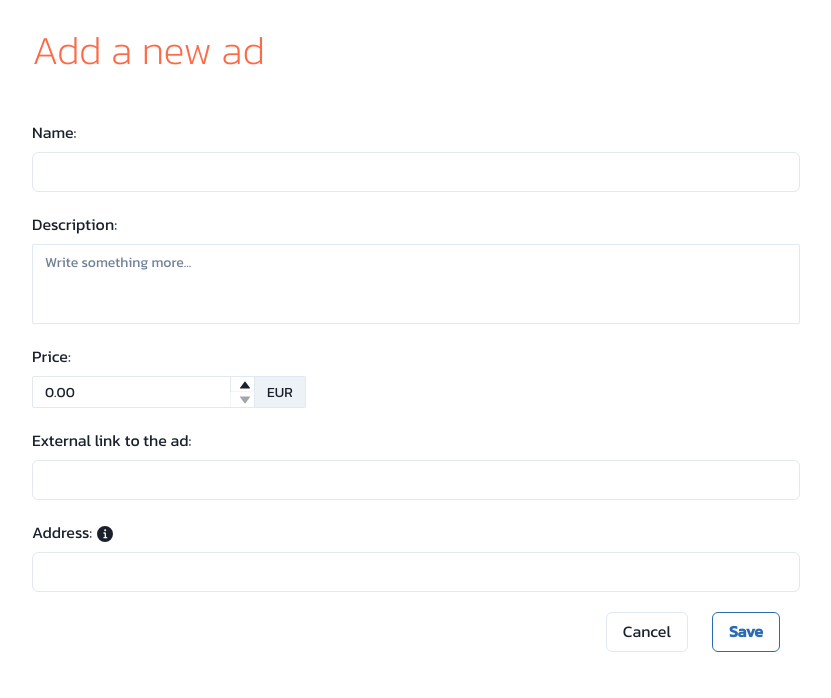
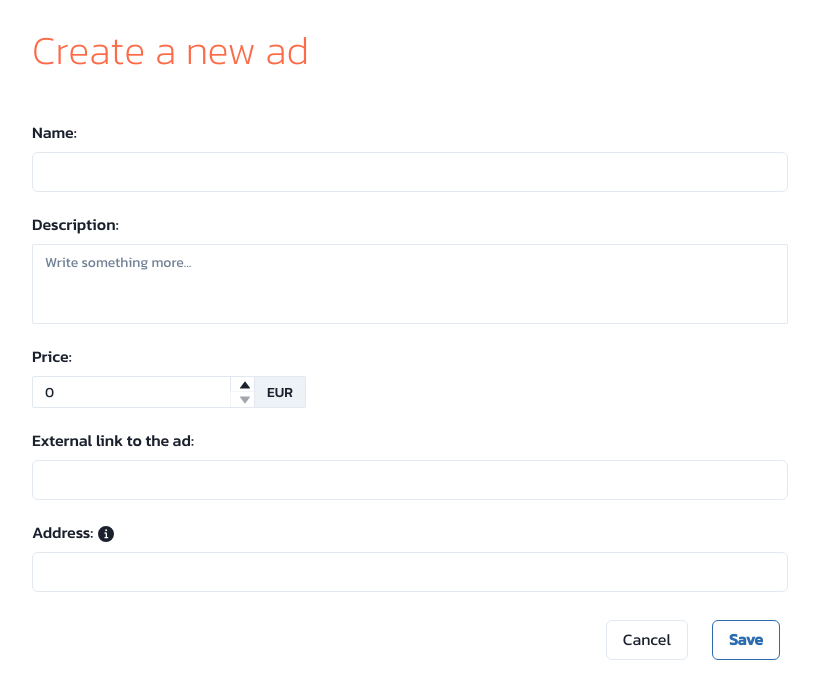
Before and after one commit to madradeus/mega-ads-front, a React (Create React App) app: page /add in a window 1280 px wide. Shown: the top 698 px of the page, without its empty margins (224-1055 px from the left). Built offline with nearby package versions, Linux system fonts and the light colour scheme.

Commit message:
Added creating new Ad handling and app routing

```diff
--- a/src/App.tsx
+++ b/src/App.tsx
@@ -15,7 +15,7 @@ export function App() {
             setNameToSearch,
         }}>
             <Routes>
-                <Route path="/" element={<MainView/>}/>
+                <Route path="/:lat?/:lon?/:zoom?" element={<MainView/>}/>
                 <Route path="/add" element={<AddFormView/>}/>
             </Routes>
 
--- a/src/components/AddForm/AddForm.tsx
+++ b/src/components/AddForm/AddForm.tsx
@@ -4,6 +4,8 @@ import "./AddForm.css"
 import {
     Button,
     ButtonGroup,
+    FormControl,
+    FormLabel,
     Input,
     InputGroup,
     InputRightAddon,
@@ -14,10 +16,13 @@ import {
     NumberInputStepper,
     Text,
     Textarea,
-    Tooltip
+    Tooltip,
+    useToast
 } from "@chakra-ui/react";
 import { InfoIcon } from "@chakra-ui/icons";
 import { Loader } from "../common/Loader/Loader";
+import { api } from "../../lib/api";
+import { getLocationInfo } from "../../utils/getLocationInfo";
 
 export const AddForm = () => {
 
@@ -29,21 +34,47 @@ export const AddForm = () => {
         address: ''
     });
     const [loading, setLoading] = useState(false);
-
     const navigate = useNavigate();
+    const toast = useToast()
 
 
     const handleFormValues = (e: ChangeEvent<HTMLInputElement | HTMLTextAreaElement>) => {
         setFormValues(prevState => ({
             ...prevState,
-            [e.target.name]: e.target.value,
+            [e.target.name]: e.target.name === 'price' ? Number(e.target.value) : e.target.value,
         }))
     }
 
     const handleSaveAd = async (e: SyntheticEvent) => {
-        e.preventDefault()
-        console.log('click')
-        navigate('/')
+        setLoading(true);
+        e.preventDefault();
+        try {
+            const geoLocation = await getLocationInfo(formValues.address);
+            await api.insert({
+                ...formValues,
+                lon: Number(geoLocation.lon),
+                lat: Number(geoLocation.lat),
+            })
+            toast({
+                position: "top-right",
+                title: 'Ad created.',
+                description: "We've created your ad for you.",
+                status: 'success',
+                duration: 3000,
+            })
+            navigate(`/${geoLocation.lat}/${geoLocation.lon}/18`);
+        } catch (e: any) {
+            setLoading(false)
+            toast({
+                position: "top-right",
+                title: 'Error',
+                description: e.message,
+                status: 'error',
+                duration: 3000,
+            })
+        } finally {
+            setLoading(false);
+        }
     }
 
     if ( loading ) {
@@ -53,13 +84,16 @@ export const AddForm = () => {
     return (
         <div className="form-container">
             <form className="form" onSubmit={handleSaveAd}>
-                <h1 className="title">Add a new ad</h1>
-                <label>
-                    <Text mb='8px'>Name:</Text>
-                    <Input required variant='outline' name="name" value={formValues.name}
-                           onChange={handleFormValues}/>
-                </label>
-                <label>
+                <h1 className="title">Create a new ad</h1>
+                <FormControl isInvalid={!formValues.name && formValues.name !== ''}>
+                    <FormLabel>
+                        <Text mb='8px'>Name:</Text>
+                        <Input required variant='outline' name="name" value={formValues.name}
+                               onChange={handleFormValues}/>
+                    </FormLabel>
+                </FormControl>
+
+                <FormLabel>
                     <Text mb='8px'>Description:</Text>
                     <Textarea
                         name="description"
@@ -69,13 +103,17 @@ export const AddForm = () => {
                         placeholder='Write something more...'
                         size='sm'
                     />
-                </label>
-                <label>
+                </FormLabel>
+                <FormLabel>
                     <Text mb='8px'>Price:</Text>
                     <InputGroup size='sm'>
-                        <NumberInput precision={2} step={1.0} min={0} defaultValue={0.00}>
-                            <NumberInputField required name='price' value={formValues.price}
-                                              onChange={handleFormValues}/>
+                        <NumberInput precision={2} step={1.0} min={0} name='price' defaultValue={0.00}
+                                     value={formValues.price}
+                                     onChange={(valueAsString, valueAsNumber) => setFormValues(prevState => ({
+                                         ...prevState,
+                                         price: valueAsNumber
+                                     }))}>
+                            <NumberInputField required type='number'/>
                             <NumberInputStepper>
                                 <NumberIncrementStepper/>
                                 <NumberDecrementStepper/>
@@ -83,19 +121,20 @@ export const AddForm = () => {
                         </NumberInput>
                         <InputRightAddon children='EUR'/>
                     </InputGroup>
-                </label>
-                <label>
+                </FormLabel>
+                <FormLabel>
                     <Text mb='8px'>External link to the ad:</Text>
                     <Input required variant='outline' name='url' value={formValues.url}
                            onChange={handleFormValues}/>
-                </label>
-                <label>
+                </FormLabel>
+                <FormLabel>
                     <Text mb='8px'>Address:
-                        <Tooltip label='Format: city, street number' fontSize='md'>
+                        <Tooltip label='f.ex. Maltańska 1/1 Poznań' fontSize='md'>
                             <InfoIcon/>
                         </Tooltip></Text>
-                    <Input required variant='outline'/>
-                </label>
+                    <Input required variant='outline' name='address' value={formValues.address}
+                           onChange={handleFormValues}/>
+                </FormLabel>
                 <div className="btn-group">
                     <ButtonGroup variant='outline' spacing='6'>
                         <Button><Link className="cancel" to="/">Cancel</Link></Button>
--- a/src/components/Map/Map.tsx
+++ b/src/components/Map/Map.tsx
@@ -9,17 +9,32 @@ import { SearchContext } from "../../contexts/SearchContext";
 import { api } from "../../lib/api";
 import { SimpleAdEntity } from "types";
 import { SingleAd } from "../SingleAd/SingleAd";
+import { useToast } from "@chakra-ui/react";
+import { useParams } from "react-router-dom";
 
 
 export const Map = () => {
 
     const { nameToSearch } = useContext(SearchContext);
     const [ads, setAds] = useState<[] | SimpleAdEntity[]>([]);
+    const toast = useToast();
+
+    const { lat, lon, zoom } = useParams();
 
     useEffect(() => {
         (async () => {
-            const adsList = await api.findAll(nameToSearch);
-            setAds(adsList)
+            try {
+                const adsList = await api.findAll(nameToSearch);
+                setAds(adsList)
+            } catch (e: any) {
+                toast({
+                    position: "top-right",
+                    title: 'Error',
+                    description: e.message,
+                    status: 'error',
+                    duration: 3000,
+                })
+            }
         })()
     }, [nameToSearch]);
 
@@ -33,10 +48,12 @@ export const Map = () => {
         ))
     )
 
-    const position = [49.15535141555375, 22.46817354258396]
+    const defaultPosition: LatLngExpression = [52.4014407, 16.9618718]
     return (
         <div className="map">
-            <MapContainer center={(position as LatLngExpression)} zoom={15}>
+            <MapContainer
+                center={lat && lon ? [Number(lat), Number(lon)] : defaultPosition}
+                zoom={zoom ? Number(zoom) : 14}>
                 <TileLayer
                     url="https://{s}.tile.openstreetmap.org/{z}/{x}/{y}.png"
                     attribution='&copy; <a href="https://www.openstreetmap.org/copyright">OpenStreetMap</a> contributors'
--- a/src/index.tsx
+++ b/src/index.tsx
@@ -4,14 +4,17 @@ import './index.css';
 import { App } from './App';
 import reportWebVitals from './reportWebVitals';
 import { BrowserRouter } from 'react-router-dom';
+import { ChakraProvider } from '@chakra-ui/react';
 
 const root = ReactDOM.createRoot(
-  document.getElementById('root') as HTMLElement
+    document.getElementById('root') as HTMLElement
 );
 root.render(
     <React.StrictMode>
         <BrowserRouter>
-            <App/>
+            <ChakraProvider>
+                <App/>
+            </ChakraProvider>
         </BrowserRouter>
     </React.StrictMode>
 );
--- a/src/lib/api.ts
+++ b/src/lib/api.ts
@@ -5,12 +5,18 @@ export class Api {
 
     async getOne(id: string): Promise<AdEntity> {
         const res = await fetch(`${this.url}/${id}`);
+        if ( res.status !== 200 ) {
+            throw new Error(res.statusText);
+        }
         return await res.json() as AdEntity;
     }
 
     async findAll(name = ''): Promise<SimpleAdEntity[]> {
 
         const res = await fetch(`${this.url}/?name=${name}`);
+        if ( res.status !== 200 ) {
+            throw new Error(res.statusText);
+        }
         const data = await res.json() as {
             ads: AdEntity[]
         };
@@ -27,8 +33,11 @@ export class Api {
             },
             body: JSON.stringify(ad)
         })
-        const data: AdEntity = await res.json();
 
+        const data = await res.json();
+        if ( res.status !== 201 ) {
+            throw new Error(data.message)
+        }
         return data.id;
     }
 
--- /dev/null
+++ b/src/utils/getLocationInfo.ts
@@ -0,0 +1,10 @@
+export const getLocationInfo = async (address: string) => {
+    const geoRes = await fetch(`https://nominatim.openstreetmap.org/search?format=json&q=${encodeURIComponent(address)}`);
+    const [geoData] = await geoRes.json();
+    if ( !geoData ) {
+        throw new Error('Cannot find address')
+    }
+
+    return geoData
+
+};
--- a/src/views/AddFormView.tsx
+++ b/src/views/AddFormView.tsx
@@ -1,13 +1,12 @@
 import React from 'react';
 import { AddForm } from "../components/AddForm/AddForm";
-import { ChakraProvider } from '@chakra-ui/react'
 
 
 export const AddFormView = () => {
     return (
-        <ChakraProvider>
-            <AddForm/>
-        </ChakraProvider>
+
+        <AddForm/>
+
 
     );
 };
```
